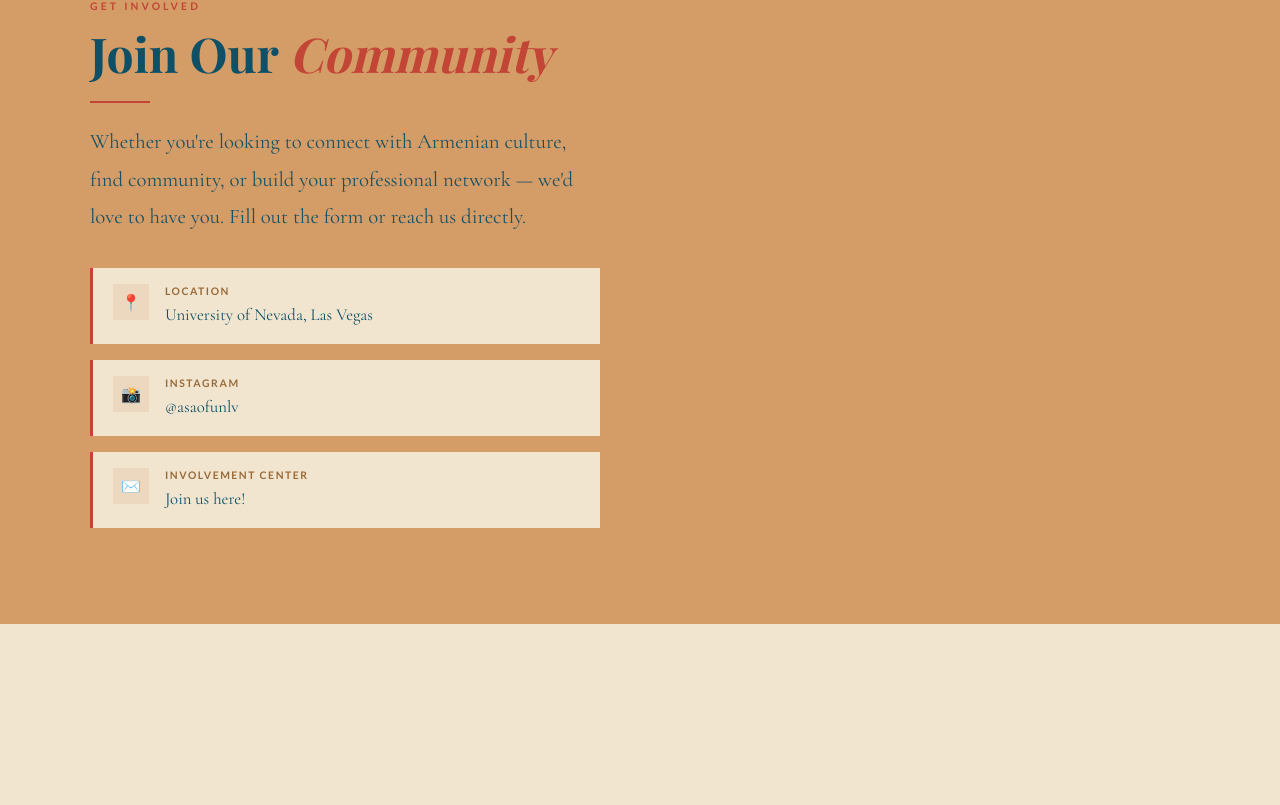
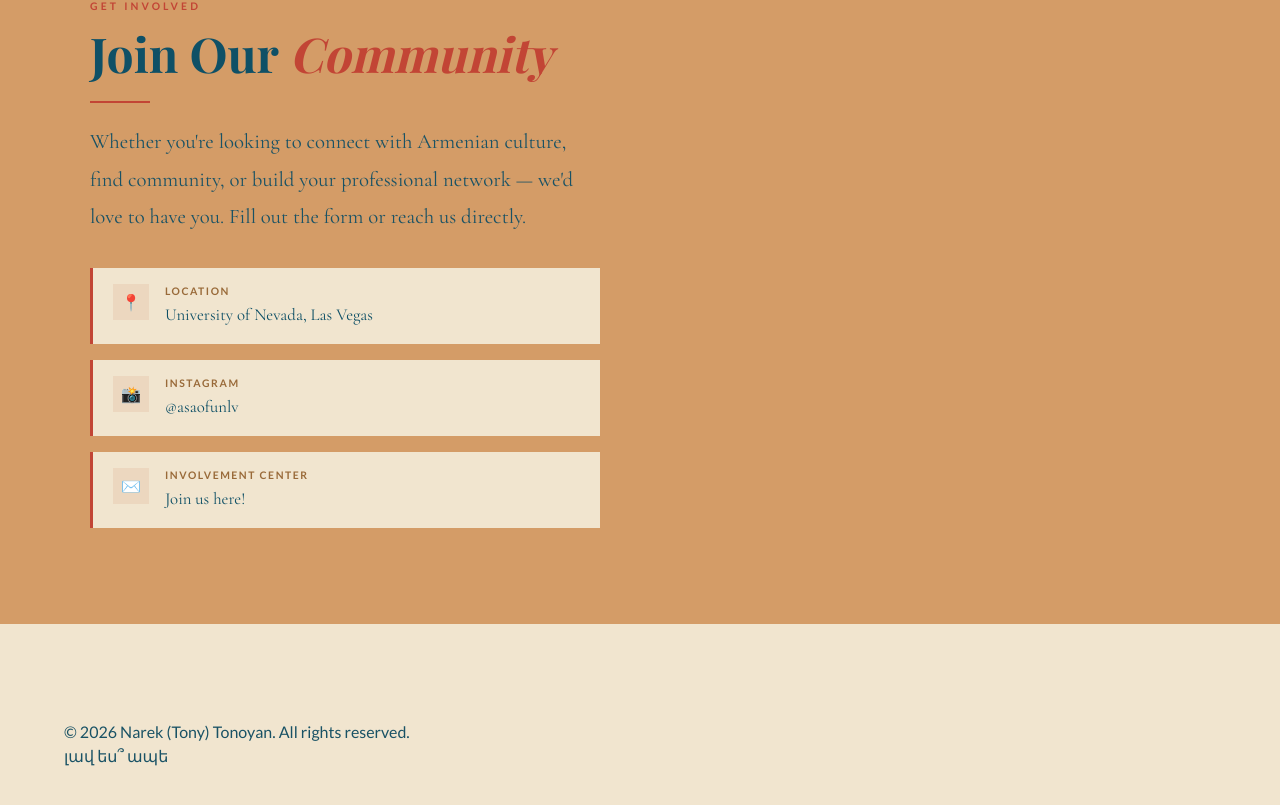
Before and after one commit to tonytyper/ASA-Website, a Next.js app in the folder asa-website/: page / in a window 1280 px wide. Shown: the part 3372-4177 px from the top of the page. Built offline with nearby package versions, Linux system fonts and the light colour scheme; a web font is replaced by a local one.

Commit message:
created footer with copyright statement & easter egg

```diff
--- a/asa-website/components/Footer.tsx
+++ b/asa-website/components/Footer.tsx
@@ -1,7 +1,8 @@
-export default function Footer(){
+export default function Footer() {
     return (
-        <section id = "footer">
-
+        <section id="footer">
+            <p>&copy; {new Date().getFullYear()} Narek (Tony) Tonoyan. All rights reserved.</p>
+            <p>լավ ես՞ ապե</p>
         </section>
     )
 }
```
